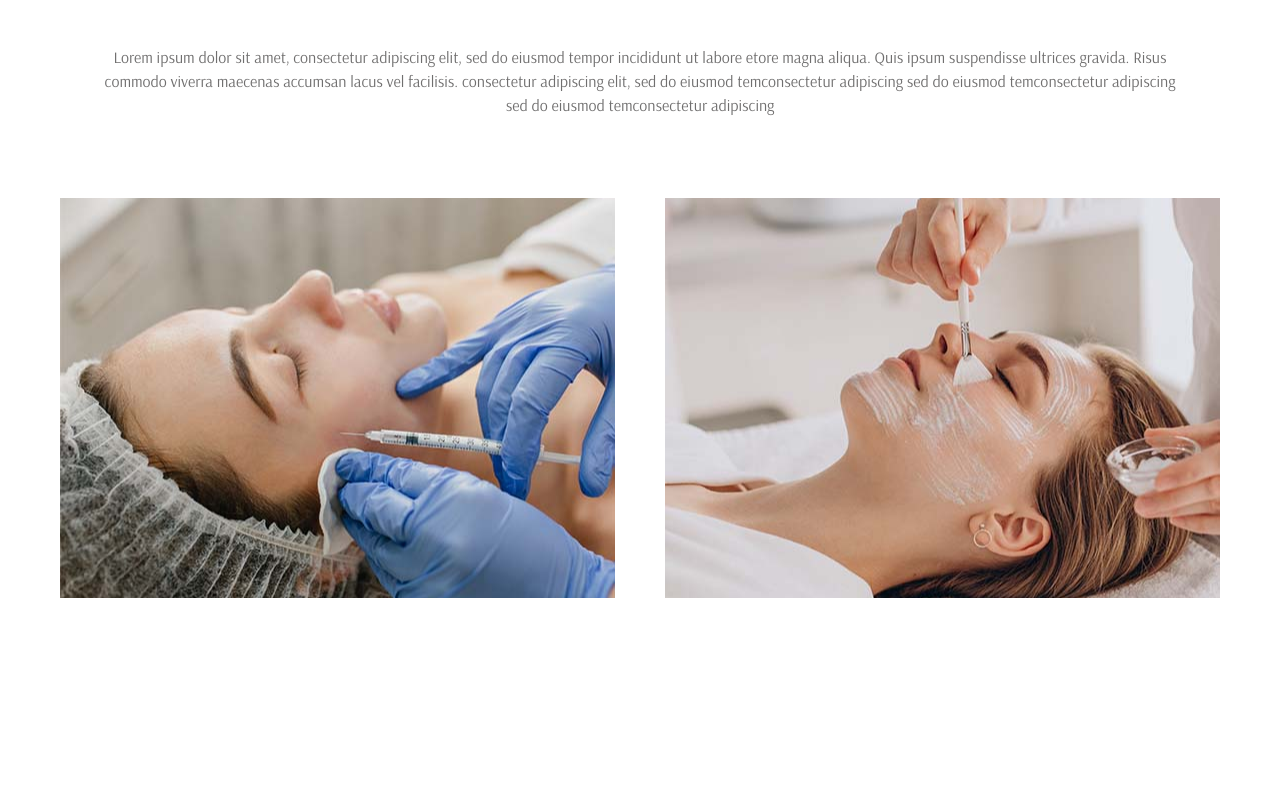
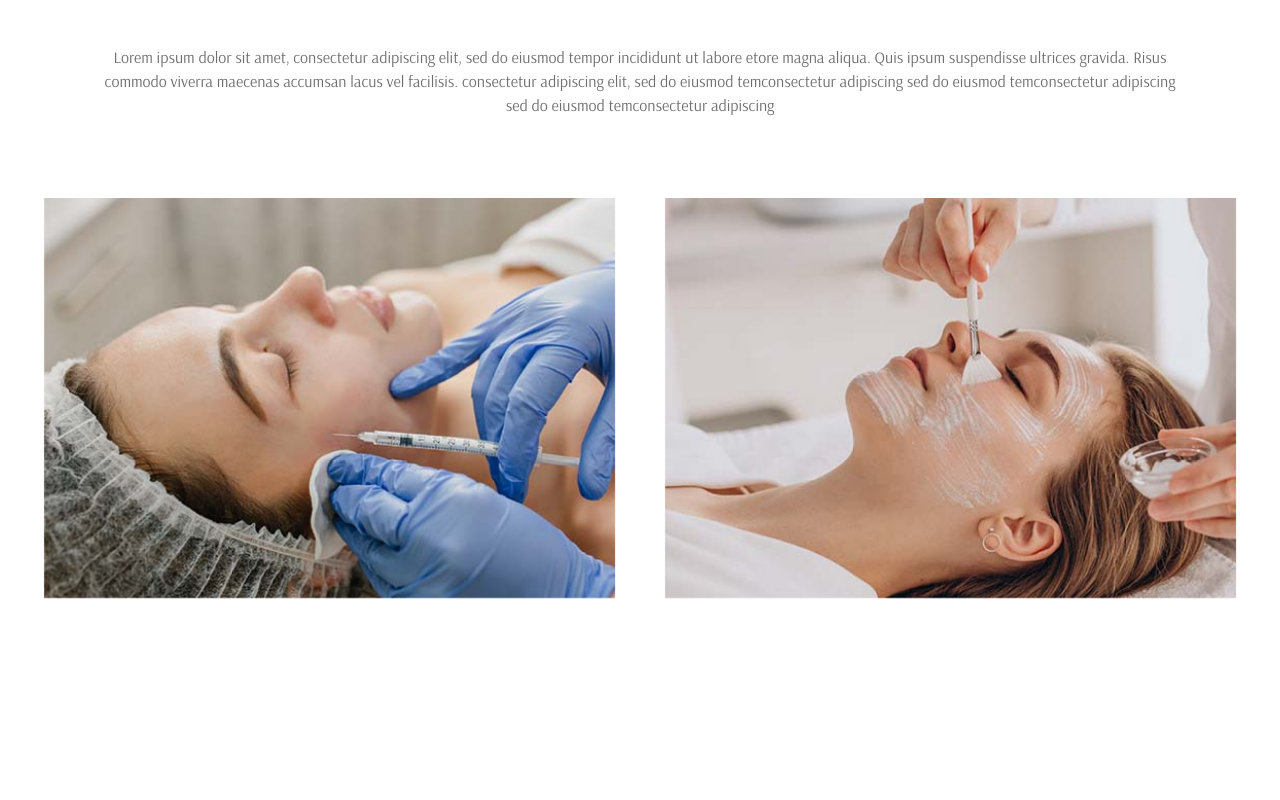
Before and after one commit to busraozata/vialife-revize, a plain HTML site: page index2.html in a window 1280 px wide. Shown: the part 2780-3580 px from the top of the page. Drawn offline with nearby package versions, Linux system fonts and the light colour scheme.

Commit message:
first commit

```diff
--- a/css/style.scss
+++ b/css/style.scss
@@ -1312,7 +1312,7 @@ header {
         height: 100%;
         padding: 4rem 4rem 12rem 4rem;
         @media screen and (max-width: 1440px) {
-            padding: 4rem 3rem 12rem 3rem;
+            padding: 4rem 2rem 12rem 2rem;
         }
         @media screen and (max-width: $lg-breakpoint) {
             padding: 4rem 2rem 12rem 2rem;
```
Also changed, not shown: css/style.css.
